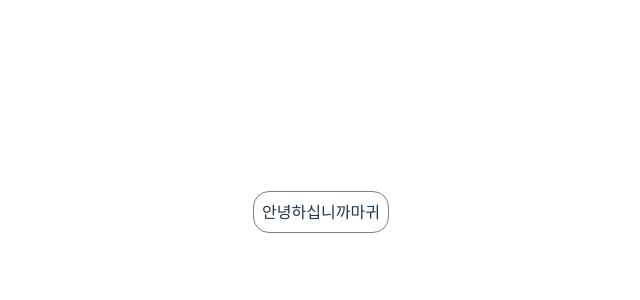
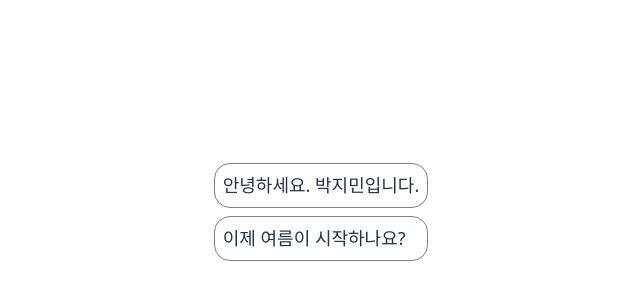
Before and after one commit to parkjimin0817/kdt, a React (Vite) app in the folder 10_React/react-project/: page / in a window 1280 px wide. Shown: the part 188-488 px from the top of the page, without its empty margins (319-959 px from the left). Built offline with nearby package versions, Linux system fonts and the light colour scheme.

Commit message:
no message

```diff
--- a/10_React/react-project/src/App.jsx
+++ b/10_React/react-project/src/App.jsx
@@ -4,6 +4,7 @@ import viteLogo from '/vite.svg'
 import './App.css'
 import LifecycleTest from './components/LifecycleTest'
 import Comment from './components/Comment'
+import CommentList from './components/CommentList'
 
 function App() {
   // const [isButton, setIsButton] = useState(true);
@@ -15,7 +16,8 @@ function App() {
     <>
       {/* {isButton && <LifecycleTest/>}
       <button onClick={toggleButton}>count 없애기</button> */}
-      <Comment message={"안녕하십니까마귀"}/>
+      {/* <Comment message={"안녕하세요"}/> */}
+      <CommentList />
     </>
   )
 }
--- a/10_React/react-project/src/components/Comment.jsx
+++ b/10_React/react-project/src/components/Comment.jsx
@@ -2,16 +2,15 @@ import React, { Component } from 'react'
 import styled from 'styled-components'
 
 const Container = styled.div`
-    margin : 8px;
+    margin: 8px;
     padding: 8px;
     display: flex;
     flex-direction: row;
     border: 1px solid gray;
     border-radius: 16px;
 `
-
 const CommentText = styled.span`
-    font-size: 18;
+    font-size: 18px;
 `
 
 class Comment extends Component {
@@ -21,20 +20,23 @@ class Comment extends Component {
         this.state = {}
     }
 
-    componentDidMount(){
-        console.log(`${this.props.id}의 componentDidMount`)
-    }
-    componentDidUpdate(){
-        console.log(`${this.props.id}의 componentDidUpdate`)
-    }
-    componentWillUnmount(){
-        console.log(`${this.props.id}의 componentWillUnmount`)
-    }
+    // componentDidMount(){
+    //     console.log(`${this.props.id}의 componentDidMount`)
+    // }
+
+    // componentDidUpdate(){
+    //     console.log(`${this.props.id}의 componentDidUpdate`)
+    // }
+
+    // componentWillUnmount(){
+    //     console.log(`${this.props.id}의 componentWillUnmount`)
+    // }
 
     //컴포넌트가 업데이트 되기 전에 호출
     shouldComponentUpdate(nextProps, nextState){
         console.log(`${this.props.id}의 shouldComponentUpdate`)
         console.log(`${nextProps.id}의 shouldComponentUpdate`)
+
 
         return true;
     }
--- a/10_React/react-project/src/components/CommentList.jsx
+++ b/10_React/react-project/src/components/CommentList.jsx
@@ -17,50 +17,52 @@ const serverComments = [
     },
 ]
 
-class CommentList extends Component {
-    constructor(props){
-        super(props);
-        this.state={
-            commentList: [],
-        }
+
+  class CommentList extends Component {
+    constructor(props) {
+      super(props);
+      this.state = {
+        commentList: [],
+      };
     }
 
-    componentDidMount(){
-        //setInterval : 일정시간마다 반복해서 동작하는 비동기 함수
+    componentDidMount() {
+      setInterval(() => {
+        const { commentList } = this.state;
 
-        setInterval(() => {
-            const {commentList} = this.state;
+        if (commentList.length < serverComments.length) {
+          const nextComment = serverComments[commentList.length];
 
-            if(commentList.length < serverComments.length){
-                const nextComment = serverComments[commentList.length]
-
-                this.setState({
-                    commentList: [...commentList, nextComment]
-                })
-            } else {
-                this.setState({
-                    commentList: []
-                })
-            }
-        }, 5000)
+          this.setState({
+            commentList: [...commentList, nextComment],
+          });
+        } else {
+          this.setState({
+            commentList: [],
+          });
+        }
+      }, 3000);
     }
 
-    componentWillUnmount(){
-
+    componentWillUnmount() {
+      clearInterval(this.interval); // 컴포넌트가 언마운트될 때 interval 정리
     }
 
-  render() {
+    render() {
+      const { commentList } = this.state;
 
-    return (
-      <div>
-        {this.state.commentList.map(c =>
-            <Comment key = {c.id}
-                    id = {c.id}
-                    message = {c.message}>
-            </Comment>)}
-      </div>
-    )
+      return (
+        <div>
+          {commentList.map((c) => (
+            <Comment
+              key={c.id}
+              id={c.id}
+              message={c.message}
+            />
+          ))}
+        </div>
+      );
+    }
   }
-}
 
-export default CommentList
+  export default CommentList;
```
Lines whose indentation alone changed are shown as unchanged.
